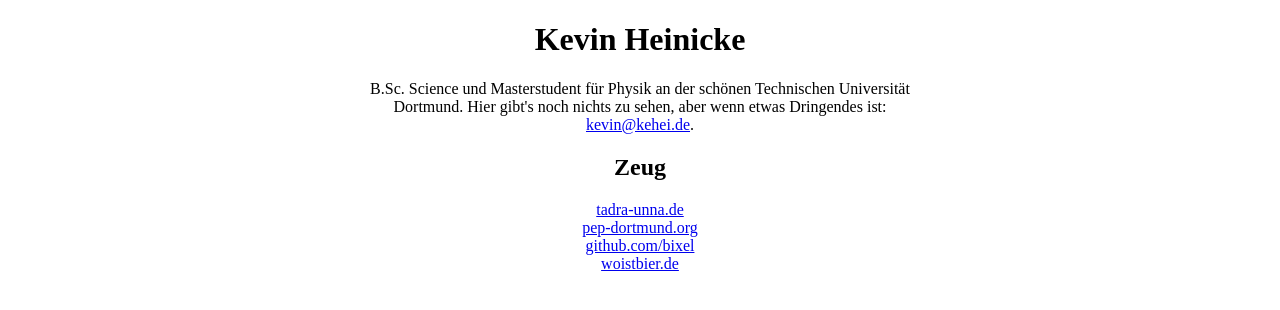
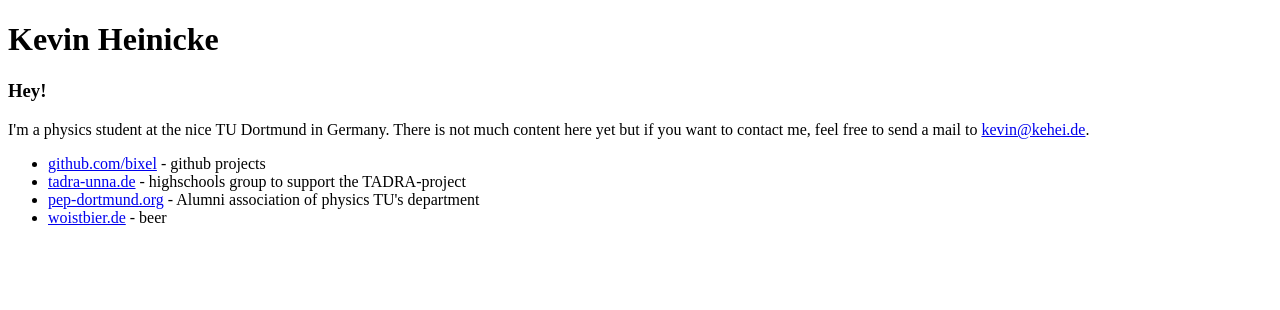
Before and after one commit to bixel/kehei.de, a plain HTML site: page index.html in a window 1280 px wide. Drawn offline with Linux system fonts and the light colour scheme.

Commit message:
update to english

```diff
--- a/index.html
+++ b/index.html
@@ -2,46 +2,22 @@
 <html lang="de">
   <head>
     <meta name="viewport" content="width=device-width, initial-scale=1">
-    <style type="text/css">
-html, body {
-    margin: 0;
-    padding: 0;
-}
-
-.container {
-    margin: auto 10px auto 10px;
-    text-align: center;
-}
-
-main {
-    width: 100%;
-}
-@media (min-width: 768px) {
-    main {
-        width: 600px;
-        margin: 0 auto 0 auto;
-    }
-}
-    </style>
+    <meta charset="UTF-8">
   </head>
   <body>
-    <div class="container">
-      <main>
-        <h1>Kevin Heinicke</h1>
-        <p>
-          B.Sc. Science und Masterstudent für Physik an der schönen Technischen
-          Universität Dortmund. Hier gibt's noch nichts zu
-          sehen, aber wenn etwas Dringendes ist: <a href="mailto:kevin@kehei.de">
-          kevin@kehei.de</a>.
-        </p>
-        <h2>Zeug</h2>
-        <p>
-          <a href="http://www.tadra-unna.de">tadra-unna.de</a><br>
-          <a href="http://pep-dortmund.org">pep-dortmund.org</a><br>
-          <a href="https://github.com/bixel/">github.com/bixel</a><br>
-          <a href="http://woistbier.de">woistbier.de</a>
-        </p>
-      </main>
-    </div>
+    <h1>Kevin Heinicke</h1>
+    <h3>Hey!</h3>
+    <p>
+      I'm a physics student at the nice TU Dortmund in Germany.
+      There is not much content here yet but if you want to contact me,
+      feel free to send a mail to <a href="mailto:kevin@kehei.de">
+      kevin@kehei.de</a>.
+    </p>
+    <ul>
+      <li><a href="https://github.com/bixel/">github.com/bixel</a> - github projects
+      <li><a href="http://www.tadra-unna.de">tadra-unna.de</a> - highschools group to support the TADRA-project
+      <li><a href="http://pep-dortmund.org">pep-dortmund.org</a> - Alumni association of physics TU's department
+      <li><a href="http://woistbier.de">woistbier.de</a> - beer
+    </ul>
   </body>
 </html>
```
